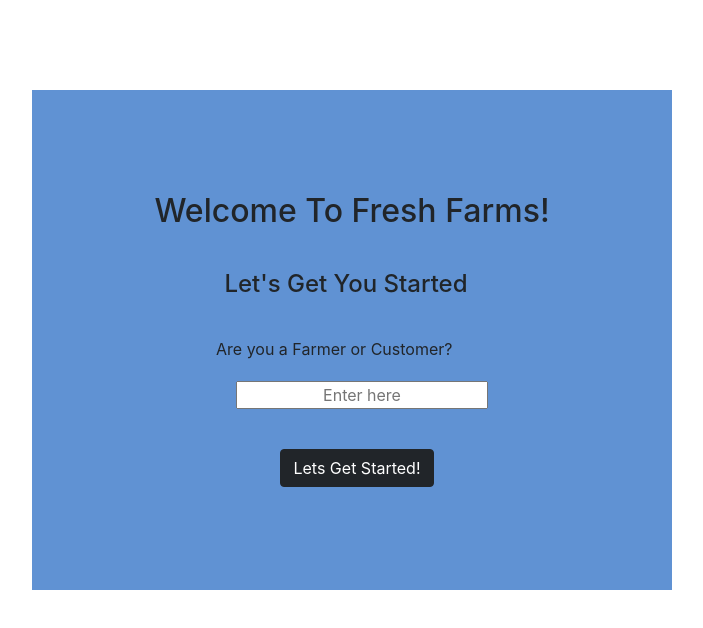
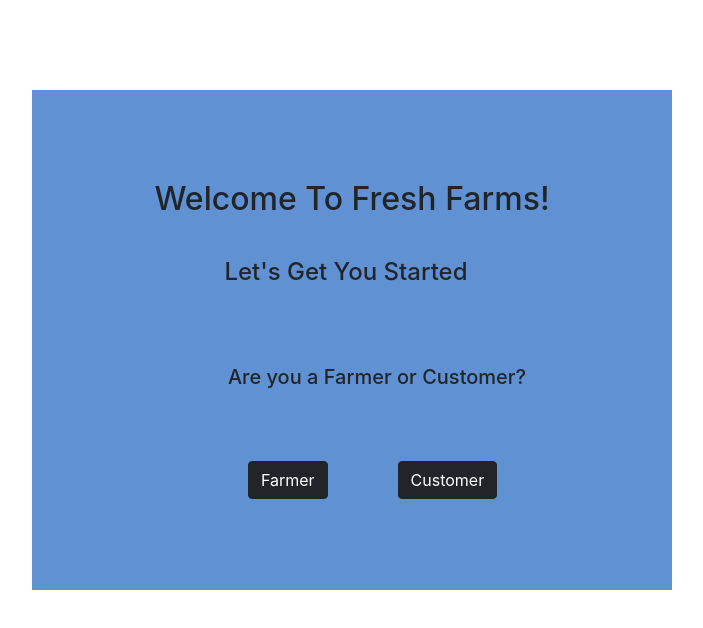
Before and after one commit to Ruchi0903/Farming-Management-System, a React (Create React App) app: page / in a window 1280 px wide. Shown: the top 628 px of the page, without its empty margins (368-1071 px from the left). Built offline with nearby package versions, Linux system fonts and the light colour scheme; the HTML template or start-up script is replaced by a standard one.

Commit message:
Fixed the Home page

```diff
--- a/src/components/Home.jsx
+++ b/src/components/Home.jsx
@@ -12,15 +12,18 @@ const Home = () => {
           <h4>Let's Get You Started</h4>
         </div>
 
-        <form className="form-div">
-          <label htmlFor="name">Are you a Farmer or Customer?</label>
+        <div className="form-div">
+          {/* <label htmlFor="name">Are you a Farmer or Customer?</label> */}
+          <h5>Are you a Farmer or Customer?</h5>
           <br />
-          <input type="text" placeholder="Enter here" />
-        </form>
+          {/* <input type="text" placeholder="Enter here" /> */}
+          <Button color="dark">Farmer</Button>
+          <Button color="dark">Customer</Button>
+        </div>
 
-        <div className="btn-div">
+        {/* <div className="btn-div">
           <Button color="dark">Lets Get Started!</Button>
-        </div>
+        </div> */}
       </div>
     </>
   );
--- a/src/components/styles/Home.css
+++ b/src/components/styles/Home.css
@@ -19,6 +19,12 @@
     margin-top: 30px;
 }
 
+.form-div >h5{
+    margin-left: 50px;
+    margin-top: 40px;
+}
+
+/*
 .form-div >input{
     margin-top: 20px;
     margin-left: 20px;
@@ -27,8 +33,8 @@
 
 .form-div >input:hover{
     /* border-color: rgb(35, 213, 55); */
-    border-color: rgb(17, 211, 192);
-}
+    /* border-color: rgb(17, 211, 192); */
+/* } */
 
 .btn-div{
     margin-right: 60px;
```
